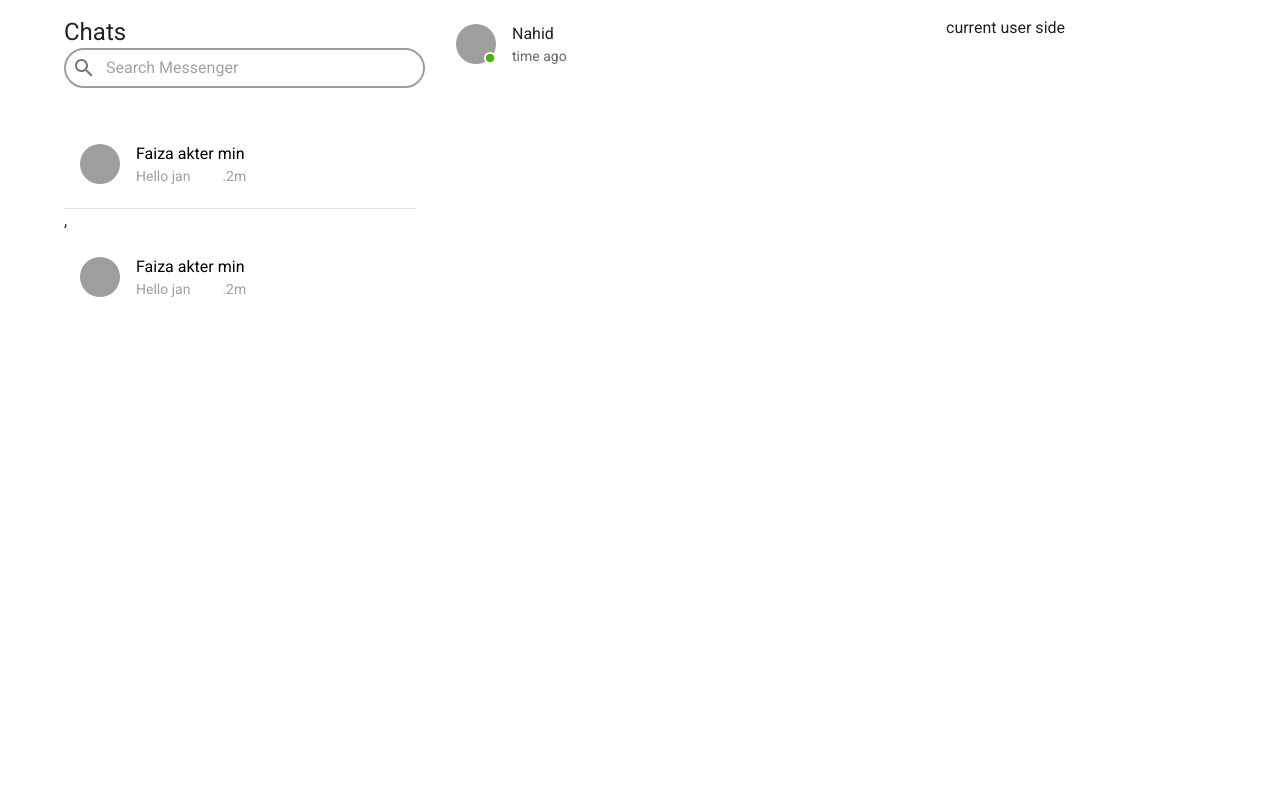
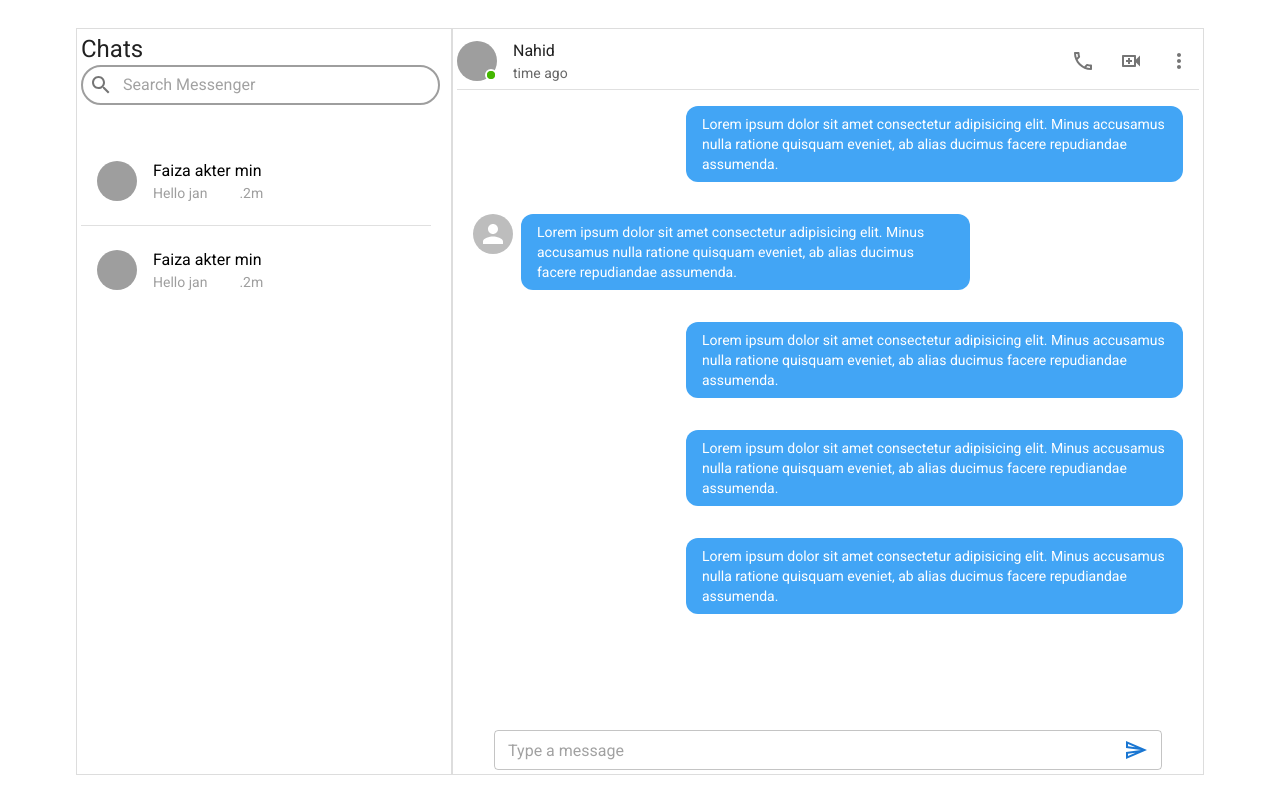
Before and after one commit to NahidJHN/chat-app-fe, a Next.js app: page / in a window 1280 px wide. Built offline with nearby package versions, Linux system fonts and the light colour scheme; grey boxes are pictures that could not be loaded.

Commit message:
ui design ready

```diff
--- a/src/app/ChatBox/ChatBox-Header.tsx
+++ b/src/app/ChatBox/ChatBox-Header.tsx
@@ -1,6 +1,15 @@
-import { Box, ListItemText, Stack, Typography } from "@mui/material";
+import {
+  Box,
+  IconButton,
+  ListItemText,
+  Stack,
+  Typography,
+} from "@mui/material";
 import React from "react";
 import UserAvatar from "../ChatUser/UserAvater";
+import CallIcon from "@mui/icons-material/CallOutlined";
+import VideoCallIcon from "@mui/icons-material/VideoCallOutlined";
+import MoreVertIcon from "@mui/icons-material/MoreVert";
 
 interface ChatBoxProps {
   userName: string;
@@ -23,6 +32,26 @@ function ChatBoxHeader(props: ChatBoxProps) {
             props.isOnline ? "Active now" : props.lastActiveTime + "time ago"
           }
         />
+        <Stack
+          direction="row"
+          spacing={1}
+          sx={{
+            "& >*": {
+              cursor: "pointer",
+              color: "primary.main",
+            },
+          }}
+        >
+          <IconButton>
+            <CallIcon />
+          </IconButton>
+          <IconButton>
+            <VideoCallIcon />
+          </IconButton>
+          <IconButton>
+            <MoreVertIcon />
+          </IconButton>
+        </Stack>
       </Stack>
     </Box>
   );
--- a/src/app/ChatBox/ChatBox.tsx
+++ b/src/app/ChatBox/ChatBox.tsx
@@ -1,11 +1,66 @@
-import { Stack } from "@mui/material";
+import { Box, Divider, InputAdornment, Stack, TextField } from "@mui/material";
 import React from "react";
 import ChatBoxHeader from "./ChatBox-Header";
+import SendIcon from "@mui/icons-material/SendOutlined";
+import Message from "../../components/Message/Message";
 
 function ChatBox() {
   return (
     <Stack>
       <ChatBoxHeader isOnline={false} lastActiveTime="" userName="Nahid" />
+      <Divider />
+      <Box>
+        <Stack justifyContent="space-between" direction="column" height="85vh">
+          <Box height="100%" sx={{ overflowY: "auto" }}>
+            <Message
+              isUser={true}
+              message="Lorem ipsum dolor sit amet consectetur adipisicing elit. Minus accusamus nulla ratione quisquam eveniet, ab alias ducimus facere repudiandae assumenda."
+            />
+            <Message
+              isUser={false}
+              message="Lorem ipsum dolor sit amet consectetur adipisicing elit. Minus accusamus nulla ratione quisquam eveniet, ab alias ducimus facere repudiandae assumenda."
+            />
+            <Message
+              isUser={true}
+              message="Lorem ipsum dolor sit amet consectetur adipisicing elit. Minus accusamus nulla ratione quisquam eveniet, ab alias ducimus facere repudiandae assumenda."
+            />
+            <Message
+              isUser={true}
+              message="Lorem ipsum dolor sit amet consectetur adipisicing elit. Minus accusamus nulla ratione quisquam eveniet, ab alias ducimus facere repudiandae assumenda."
+            />
+            <Message
+              isUser={true}
+              message="Lorem ipsum dolor sit amet consectetur adipisicing elit. Minus accusamus nulla ratione quisquam eveniet, ab alias ducimus facere repudiandae assumenda."
+            />
+          </Box>
+          <Box>
+            <Stack direction="row">
+              <TextField
+                fullWidth
+                size="small"
+                type="text"
+                placeholder="Type a message"
+                sx={{
+                  width: "90%",
+                  margin: "auto",
+                  ":focus": {
+                    borderColor: "primary.main",
+                  },
+                }}
+                InputProps={{
+                  endAdornment: (
+                    <InputAdornment position="end">
+                      <SendIcon
+                        sx={{ cursor: "pointer", color: "primary.main" }}
+                      />
+                    </InputAdornment>
+                  ),
+                }}
+              />
+            </Stack>
+          </Box>
+        </Stack>
+      </Box>
     </Stack>
   );
 }
--- a/src/app/ChatUser/ChatUser.tsx
+++ b/src/app/ChatUser/ChatUser.tsx
@@ -59,7 +59,7 @@ function ChatUser() {
           isOnline={false}
           _id="sg"
         />
-        <Divider sx={{ padding: 0 }} />,
+        <Divider sx={{ padding: 0 }} />
         <UserList
           lastMessage="Hello jan"
           time="2m"
--- a/src/app/page.tsx
+++ b/src/app/page.tsx
@@ -14,14 +14,22 @@ import ChatBox from "./ChatBox/ChatBox";
 export default function HomePage() {
   return (
     <Container sx={{ paddingY: 2 }}>
-      <Grid container spacing={3}>
-        <Grid md={4}>
+      <Grid
+        container
+        spacing={1}
+        sx={{
+          backgroundColor: "primary",
+          color: "text.white",
+          borderRadius: 5,
+          padding: 2,
+        }}
+      >
+        <Grid md={4} sx={{ border: "1px solid #ddd" }}>
           <ChatUser />
         </Grid>
-        <Grid md={5}>
+        <Grid md={8} sx={{ border: "1px solid #ddd" }}>
           <ChatBox />
         </Grid>
-        <Grid md={3}>current user side</Grid>
       </Grid>
     </Container>
   );
--- /dev/null
+++ b/src/components/Message/Message.jsx
@@ -0,0 +1,40 @@
+import { Avatar, Box, Stack, Typography } from "@mui/material";
+import React from "react";
+
+function Message({ isUser, message }) {
+  return (
+    <Stack
+      component={Box}
+      width="100%"
+      padding={2}
+      justifyContent={isUser ? "flex-end" : "flex-start"}
+      direction="row"
+    >
+      <Stack
+        direction={isUser ? "row-reverse" : "row"}
+        spacing={1}
+        width="70%"
+        justifyContent="end"
+      >
+        {!isUser && <Avatar></Avatar>}
+        <Typography
+          variant="body2"
+          bgcolor="primary.light"
+          sx={{
+            ":hover": {
+              backgroundColor: "primary.dark",
+            },
+          }}
+          paddingX={2}
+          paddingY={1}
+          borderRadius={3}
+          color={"primary.contrastText"}
+        >
+          {message}
+        </Typography>
+      </Stack>
+    </Stack>
+  );
+}
+
+export default Message;
```
